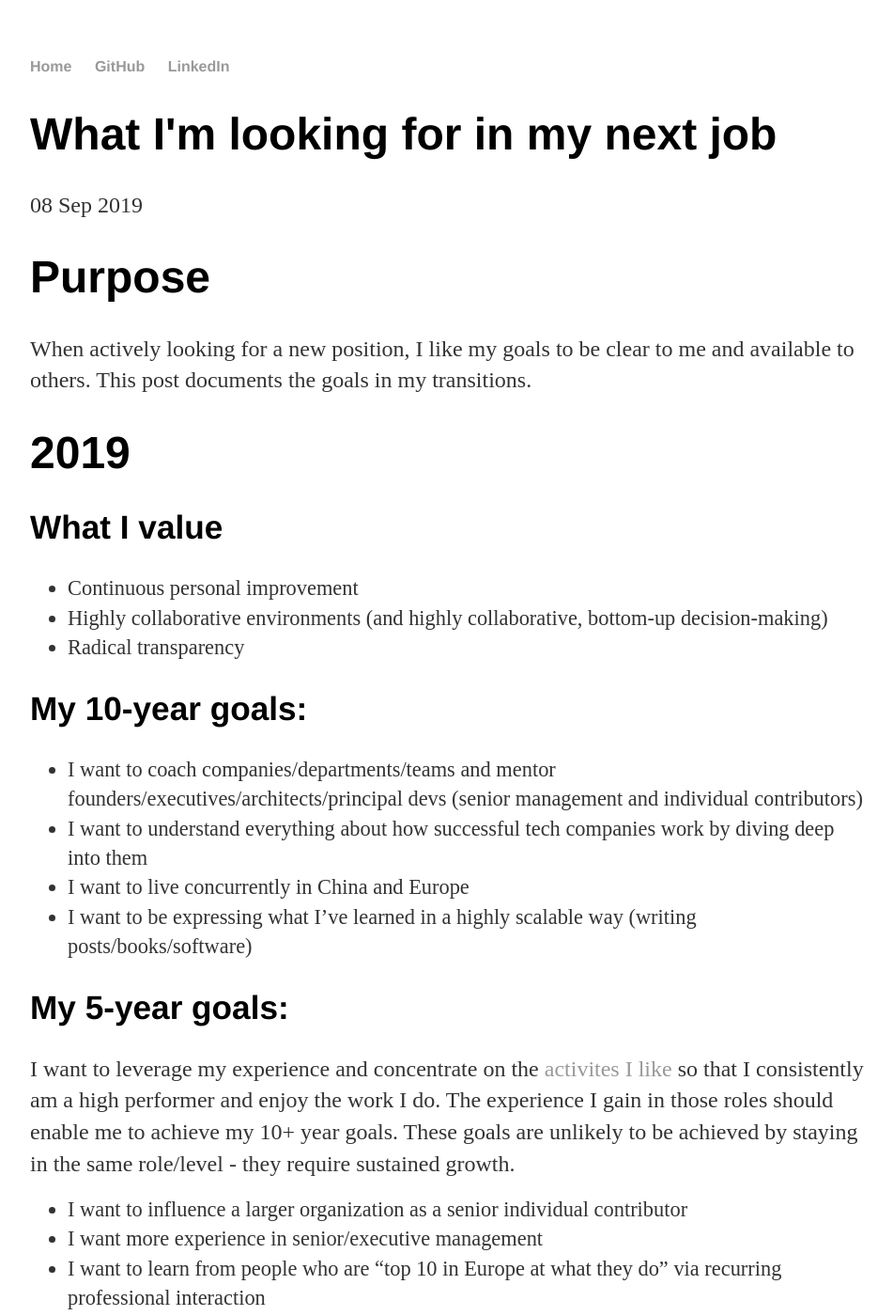
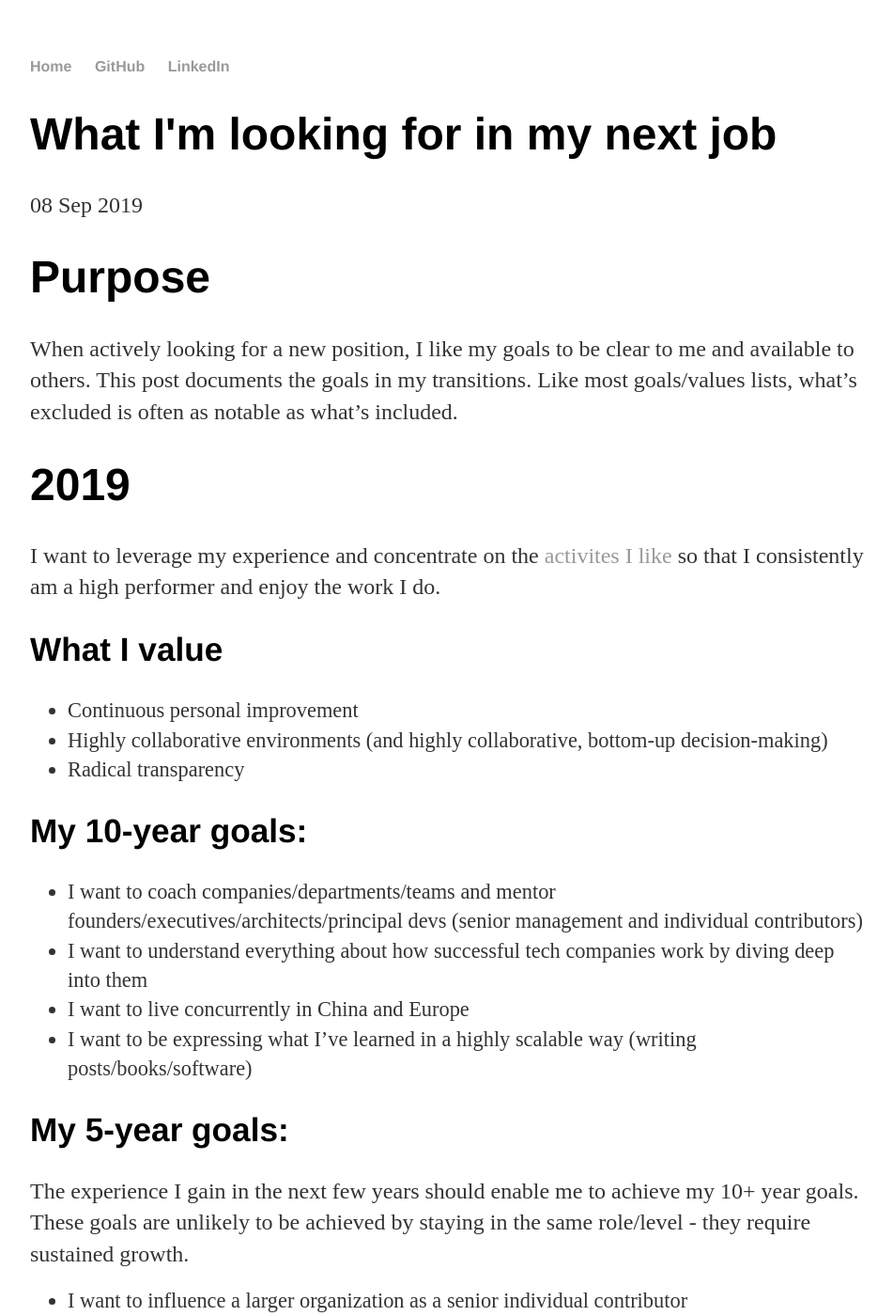
Before and after one commit to curiousest/curiousest.github.io, a Jekyll site: the page built from _posts/2019-09-07-what-Im-looking-for-in-my-next-job.md, in a window 1280 px wide and 1400 px high. Shown: the whole window at 94% size, without its empty margins (160-1111 px from the left). Built offline with Jekyll 4.4.1, drawn with Linux system fonts in a browser that asks for light colours.

Commit message:
Reformatted 2019

```diff
--- a/_posts/2019-09-07-what-Im-looking-for-in-my-next-job.md
+++ b/_posts/2019-09-07-what-Im-looking-for-in-my-next-job.md
@@ -12,9 +12,11 @@ modified_time: '2019-07-08T00:00:00.001-05:00'
 
 # Purpose
 
-When actively looking for a new position, I like my goals to be clear to me and available to others. This post documents the goals in my transitions.
+When actively looking for a new position, I like my goals to be clear to me and available to others. This post documents the goals in my transitions. Like most goals/values lists, what's excluded is often as notable as what's included.
 
 # 2019
+
+I want to leverage my experience and concentrate on the [activites I like](/2019/09/07/activities-guiding-my-professional-career.html) so that I consistently am a high performer and enjoy the work I do.
 
 ## What I value
 
@@ -31,7 +33,7 @@ When actively looking for a new position, I like my goals to be clear to me and
 
 ## My 5-year goals:
 
-I want to leverage my experience and concentrate on the [activites I like](/2019/09/07/activities-guiding-my-professional-career.html) so that I consistently am a high performer and enjoy the work I do. The experience I gain in those roles should enable me to achieve my 10+ year goals. These goals are unlikely to be achieved by staying in the same role/level - they require sustained growth.
+The experience I gain in the next few years should enable me to achieve my 10+ year goals. These goals are unlikely to be achieved by staying in the same role/level - they require sustained growth.
 
 * I want to influence a larger organization as a senior individual contributor
 * I want more experience in senior/executive management
```
